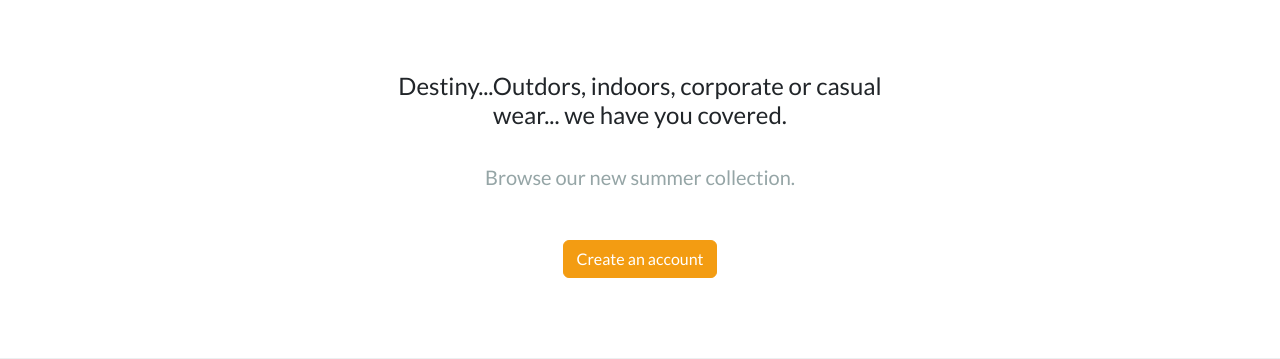
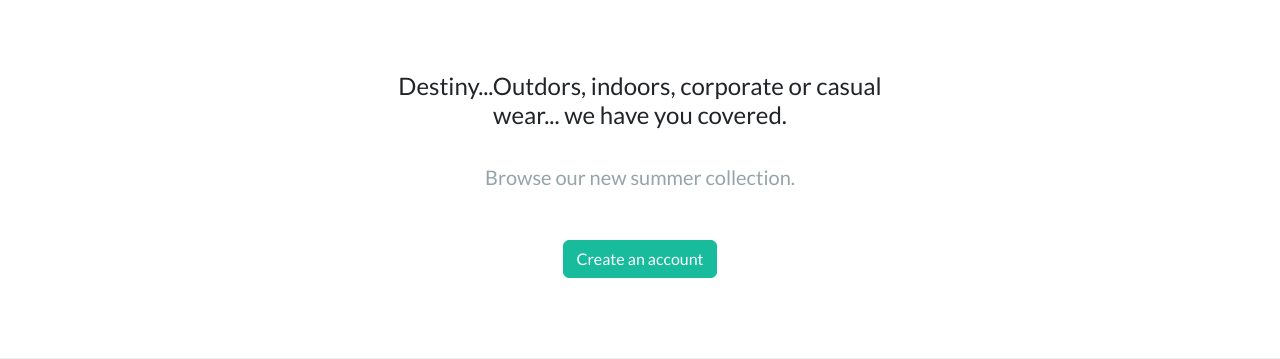
Before and after one commit to Dop-dd/online-shop, a Django app: page / in a window 1280 px wide. Shown: the part 79-438 px from the top of the page. Run offline with Django 4.2, Linux system fonts and the light colour scheme; data comes from the database, SQL or seed files in the repository; both versions use the stored data as it was after the commit; some libraries are stand-ins or nearby versions.

Commit message:
Change create an account button to green

```diff
--- a/ecommerce/store/templates/store/store.html
+++ b/ecommerce/store/templates/store/store.html
@@ -26,7 +26,7 @@
 
                 <br>
 
-                <a href="#" class="btn btn-warning my-2"> Create an account </a>
+                <a href="#" class="btn btn-success my-2"> Create an account </a>
 
             </div>
 
```
Also changed, not shown: ecommerce/db.sqlite3.
